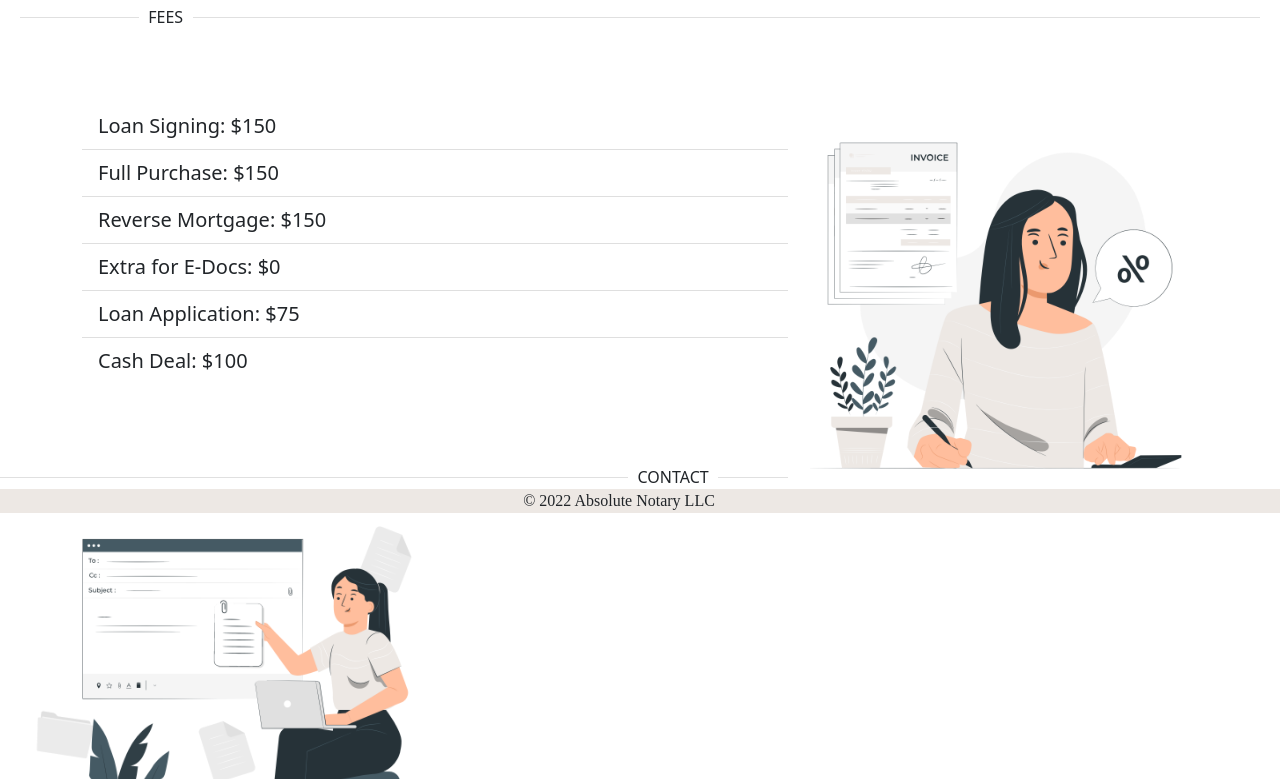
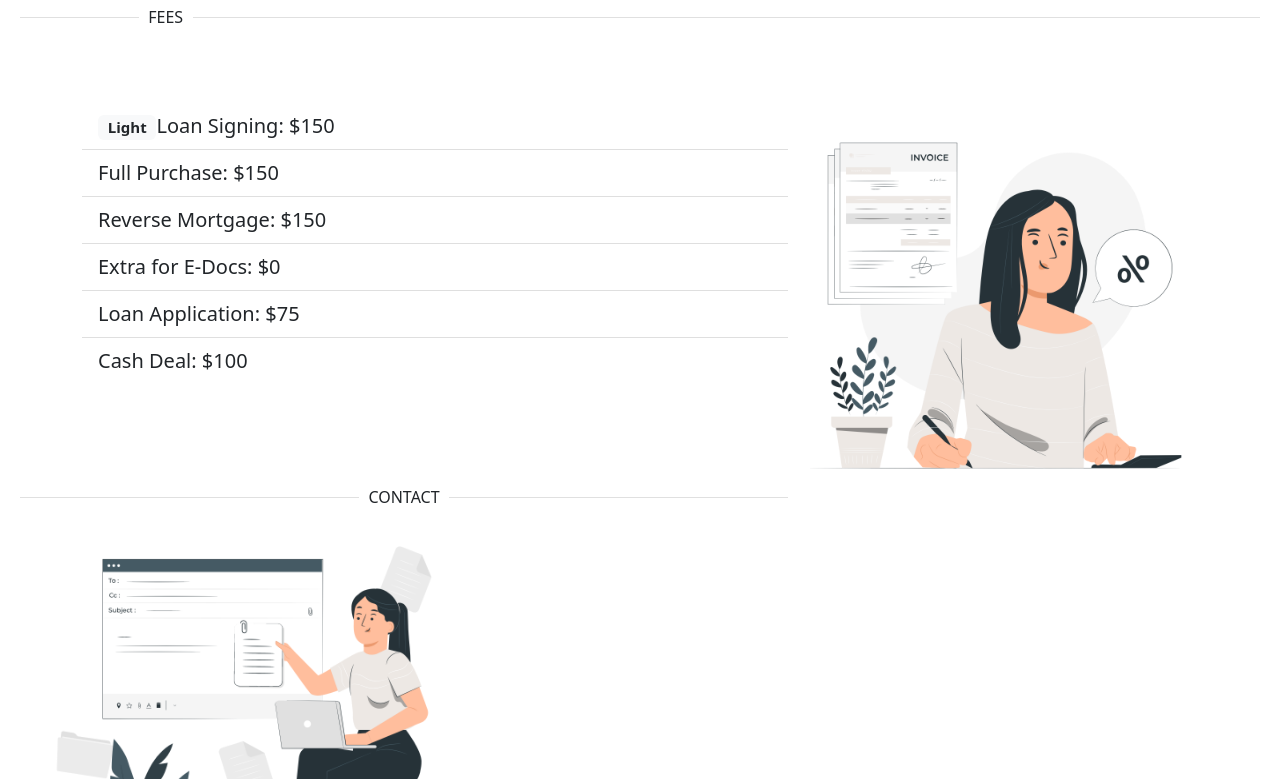
Before and after one commit to trivera777/AbsoluteNotaryLLC, a React (Create React App) app: page / in a window 1280 px wide. Shown: the part 661-1440 px from the top of the page. Built offline with nearby package versions, Linux system fonts and the light colour scheme.

Commit message:
fixed position of footer component

```diff
--- a/src/Components/Contact/Contact.js
+++ b/src/Components/Contact/Contact.js
@@ -1,17 +1,17 @@
 import React from "react";
 import email from "./email.png";
-import './contact.css'
+import "./contact.css";
 import { Divider } from "@mui/material";
 
-function Contact(){
-    return (
-        <div className="contactContainer" id="contact">
+function Contact() {
+  return (
+    <div className="contact" id="contact">
+      <Divider textAlign="middle">CONTACT</Divider>
+        <div className="contactContainer">
 
-      <Divider textAlign="right">CONTACT</Divider>
-
-          <img src={email} className="files" alt="Files" />
-
+      <img src={email} className="files" alt="Files" />
         </div>
-    )
+    </div>
+  );
 }
 export default Contact;
--- a/src/Components/Contact/contact.css
+++ b/src/Components/Contact/contact.css
@@ -1,5 +1,5 @@
 .contact {
-  height: 100vh;
+  height: 70vh;
   background-color: #fff;
   width: 100vw;
   padding: 20px;
--- a/src/Components/Fees/Fees.js
+++ b/src/Components/Fees/Fees.js
@@ -1,5 +1,5 @@
 import React from "react";
-import { ListGroup } from "react-bootstrap";
+import { ListGroup, Badge } from "react-bootstrap";
 import { Divider } from "@mui/material";
 
 import invoice from "./invoice.png";
@@ -15,7 +15,12 @@ function Fees() {
           <img src={invoice} className="files" alt="Files" />
 
           <ListGroup variant="flush">
-            <ListGroup.Item>Loan Signing: $150</ListGroup.Item>
+            <ListGroup.Item>
+              <Badge bg="light" text="dark">
+                Light
+              </Badge>
+              Loan Signing: $150
+            </ListGroup.Item>
             <ListGroup.Item>Full Purchase: $150</ListGroup.Item>
             <ListGroup.Item>Reverse Mortgage: $150</ListGroup.Item>
             <ListGroup.Item>Extra for E-Docs: $0</ListGroup.Item>
```
